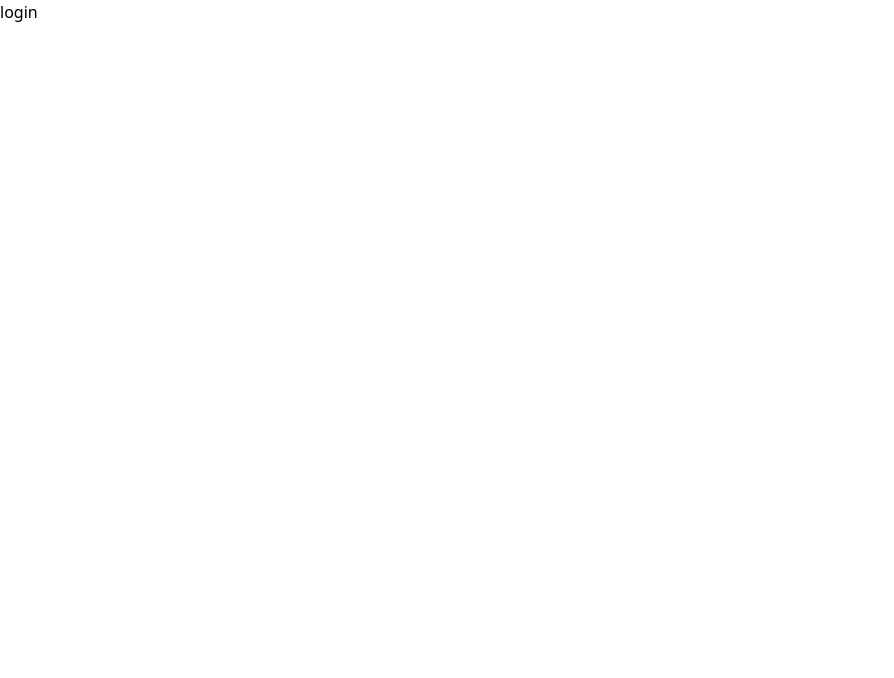
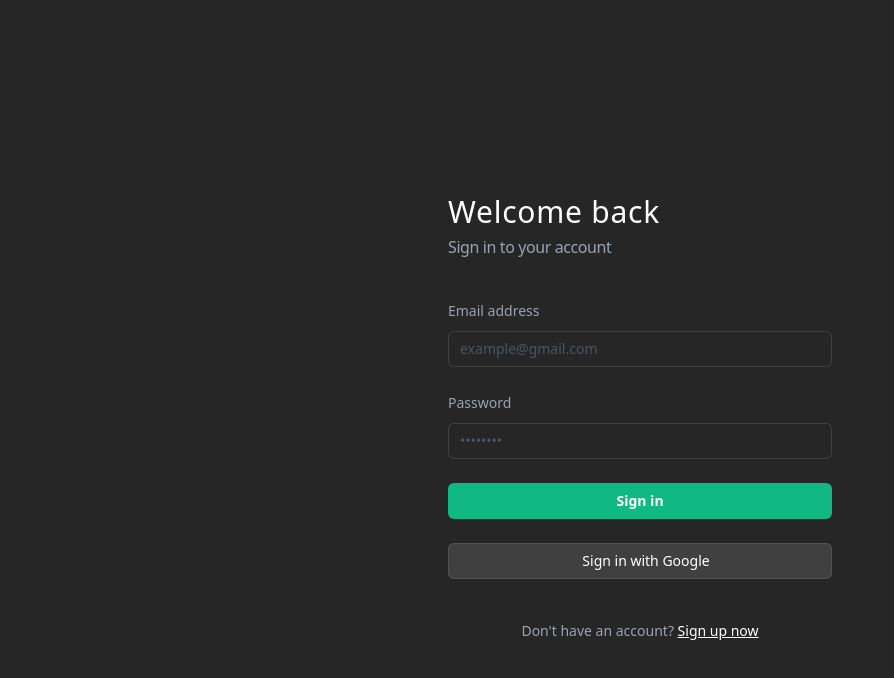
Before and after one commit to ethaningenium/tap-builder, a React (Vite) app: page / in a window 1280 px wide. Shown: the top 678 px of the page, without its empty margins (0-894 px from the left). Built offline with nearby package versions, Linux system fonts and the light colour scheme.

Commit message:
Created Login page

```diff
--- a/package.json
+++ b/package.json
@@ -5,9 +5,11 @@
   "type": "module",
   "scripts": {
     "dev": "vite",
-    "build": "tsc && vite build",
+    "build": "vite build",
+    "serve": "vite preview",
     "lint": "eslint . --ext ts,tsx --report-unused-disable-directives --max-warnings 0",
     "preview": "vite preview"
+
   },
   "dependencies": {
     "react": "^18.2.0",
--- a/src/features/login/components/login.tsx
+++ b/src/features/login/components/login.tsx
@@ -1,3 +1,152 @@
-export const Login = () => {
-  return <div>login</div>;
-};
+import React, { useState } from 'react';
+
+export const Login: React.FC = () => {
+  const [email, setEmail] = useState('');
+  const [password, setPassword] = useState('');
+  const [isFocused, setIsFocused] = useState(false);
+  const [errors, setErrors] = useState<{ email?: string; password?: string }>({});
+
+  const validateEmail = () => {
+    const emailRegex = /^[^\s@]+@[^\s@]+\.[^\s@]+$/;
+    let newErrors: { email?: string; password?: string } = {};
+
+    if (!email.trim()) {
+      newErrors.email = 'Email is needed.';
+    } else if (!emailRegex.test(email)) {
+      newErrors.email = 'Wrong format of email.';
+    }
+
+    setErrors(newErrors);
+  };
+
+
+  const handleSubmit = (e: React.FormEvent) => {
+    e.preventDefault();
+    validateEmail();
+
+    const emailRegex = /^[^\s@]+@[^\s@]+\.[^\s@]+$/;
+
+    let newErrors: { email?: string; password?: string } = {};
+
+    if (!email.trim()) {
+      newErrors.email = 'Email is required.';
+    } else if (!emailRegex.test(email)) {
+      newErrors.email = 'Invalid email format.';
+    }
+
+    if (!password.trim()) {
+      newErrors.password = 'Password is required.';
+    } else if (password.length < 8) {
+      newErrors.password = 'Password must be at least 8 characters.';
+    }
+
+    setErrors(newErrors);
+  };
+
+  const emailChanging = (e: React.ChangeEvent<HTMLInputElement>) => {
+    setEmail(e.target.value);
+    validateEmail();
+  };
+
+  const handleFocus = () => {
+    setIsFocused(true);
+  };
+
+  const handleBlur = () => {
+    setIsFocused(false);
+    validateEmail();
+  };
+
+
+  return (
+      <>
+        <div className="flex min-h-full flex-1 flex-col justify-center px-6 py-12 lg:px-8 h-screen bg-neutral-800">
+        <div className="sm:mx-auto sm:w-full sm:max-w-sm">
+          <h2 className="mt-10 text-start text-3xl leading-none tracking-wide	font-medium text-white">
+            Welcome back
+          </h2>
+          <p className="mt-2 text-start text-1xl font-extralight tracking-tight text-gray-400">
+            Sign in to your account
+          </p>
+        </div>
+
+        <div className="mt-10 sm:mx-auto sm:w-full sm:max-w-sm">
+          <form className="space-y-6" action="#" method="POST" onSubmit={handleSubmit}>
+          <div>
+            <label htmlFor="email" className="block text-sm font-extralight leading-6 text-gray-400">
+              Email address
+            </label>
+            <div className="mt-2">
+            <input
+                id="email"
+                name="email"
+                type="email"
+                autoComplete="email"
+                placeholder="example@gmail.com"
+                value={email}
+                onChange={emailChanging}
+                onFocus={handleFocus}
+                onBlur={handleBlur}
+                required
+                className={`pl-3 block w-full font-extralight rounded-md border-0 py-1.5 text-white shadow-sm ring-1 ring-neutral-700 ring-inset bg-neutral-800 placeholder:text-gray-600 focus:ring-2 focus:ring-inset sm:text-sm sm:leading-6 outline-none ${
+                  errors.email && !isFocused && 'ring-2 ring-red-500'
+                }`}
+              />
+            </div>
+              {errors.email && !isFocused && <p className="mt-1 text-sm text-red-500">{errors.email}</p>}
+            </div>
+
+            <div>
+            <div>
+            <label htmlFor="password" className="block text-sm font-extralight leading-6 text-gray-400">
+              Password
+            </label>
+            <div className="mt-2">
+            <input
+                id="password"
+                name="password"
+                type="password"
+                autoComplete="current-password"
+                placeholder="••••••••"
+                value={password}
+                onChange={(e) => setPassword(e.target.value)}
+                required
+                className={`pl-3 block w-full font-medium rounded-md border-0 py-1.5 text-white shadow-sm ring-1 ring-neutral-700 ring-inset bg-neutral-800 placeholder:text-gray-600 focus:ring-2 focus:ring-inset sm:text-sm sm:leading-6 outline-none ${
+                  errors.password && 'border-red-500'
+                }`}
+              />
+            </div>
+            {errors.password && <p className="mt-1 text-sm text-red-500">{errors.password}</p>}
+          </div>
+            </div>
+
+            <div>
+            <button
+              type="submit"
+              className="flex w-full justify-center rounded-md px-3 py-1.5 text-sm font-semibold leading-6 text-white shadow-sm bg-emerald-500 transition-colors duration-300 ease-in-out hover:bg-emerald-600 focus-visible:outline focus-visible:outline-2 focus-visible:outline-offset-2 focus-visible:outline-indigo-600"
+            >
+              Sign in
+            </button>
+          </div>
+            <div>
+              <button
+                  type="submit"
+                  className="flex items-center w-full justify-center rounded-md border-0 py-1.5 text-white shadow-sm ring-1 ring-neutral-600 ring-inset bg-neutral-700 transition-colors hover:bg-neutral-600 focus:ring-2 focus:ring-inset sm:text-sm sm:leading-6 outline-none"
+                  >
+                  <span className="pl-3 font-medium">Sign in with Google</span>
+              </button>
+            </div>
+          </form>
+
+          <p className="mt-10 font-extralight text-center text-sm text-gray-400">
+            Don't have an account?{' '}
+            <a href="#"
+            className="underline leading-6 transition-colors text-white tracking-normal font-extralight hover:text-gray-400">
+              Sign up now
+            </a>
+          </p>
+        </div>
+      </div>
+    </>
+  )
+}
--- a/tailwind.config.js
+++ b/tailwind.config.js
@@ -2,7 +2,7 @@
 export default {
   content: ["./index.html", "./src/**/*.{js,ts,jsx,tsx}"],
   theme: {
-    extend: {},
+    extend: {
+    },
   },
-  plugins: [],
 };
```
